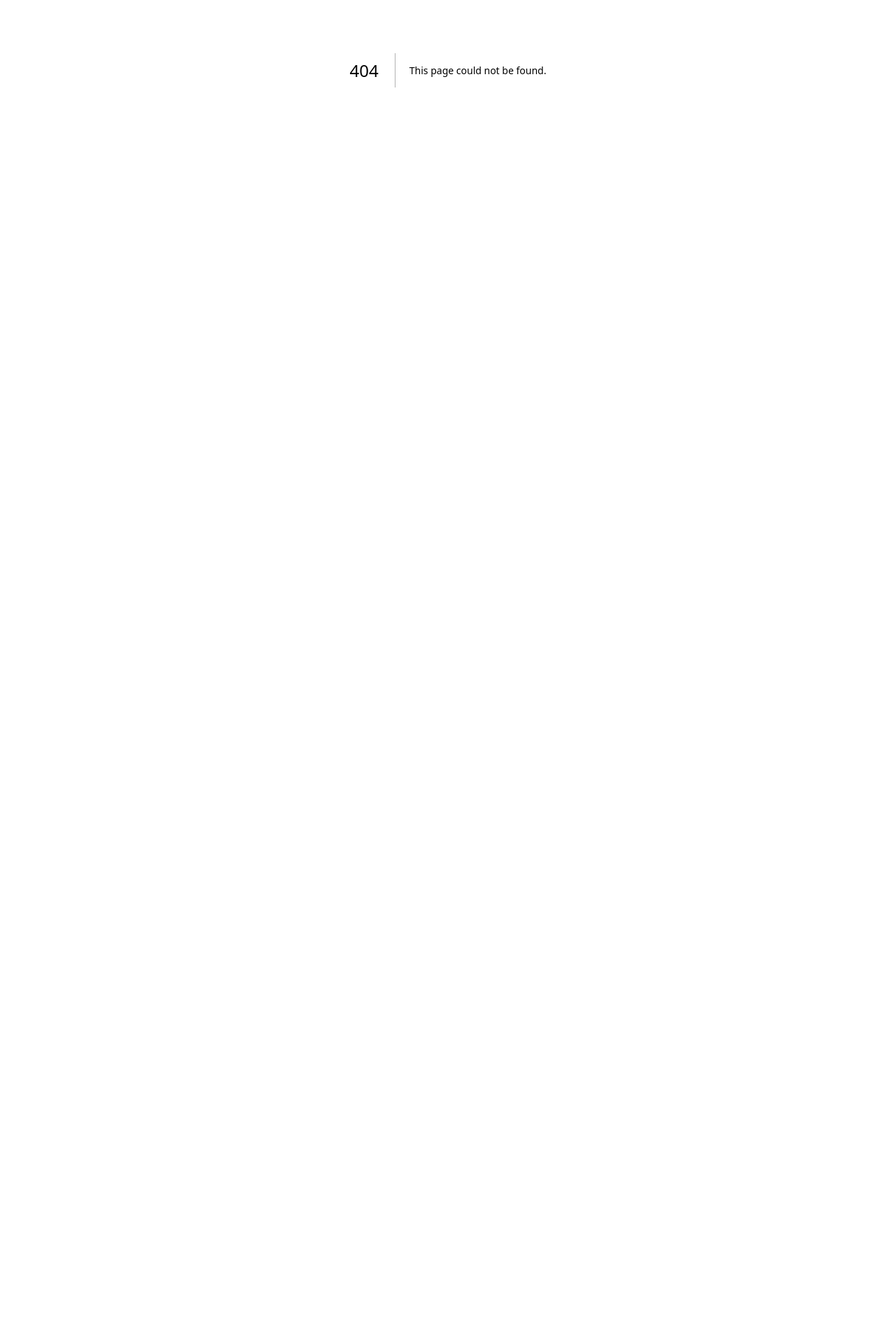
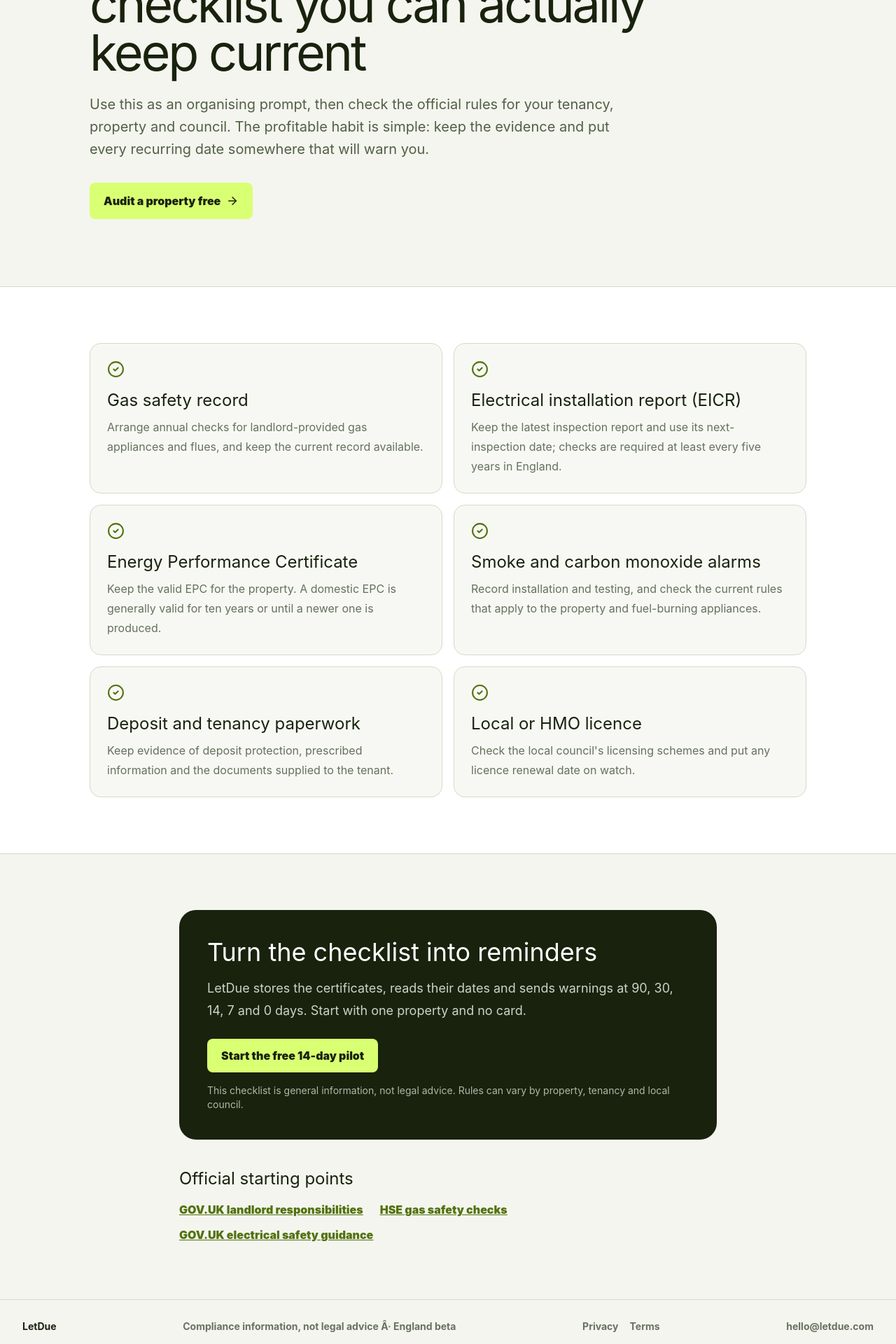
Before and after one commit to ptekspy/Money-Maker, a Next.js app in the folder apps/certcue/: page /guides/landlord-compliance-checklist-england in a window 1280 px wide. Before the commit this address had no page. Shown: the part 300-2220 px from the top of the page at 70% size. Before the commit the page ends 800 px from the top, so only its background shows below. Built offline with nearby package versions, Linux system fonts and the light colour scheme.

Commit message:
Add LetDue organic acquisition loop

```diff
--- /dev/null
+++ b/apps/certcue/app/guides/landlord-compliance-checklist-england/page.tsx
@@ -0,0 +1,131 @@
+import { ArrowRight, CheckCircle2 } from "lucide-react";
+import type { Metadata } from "next";
+import { MarketingFrame } from "@/components/marketing-frame";
+
+export const metadata: Metadata = {
+  title: "Landlord compliance checklist for England | LetDue",
+  description:
+    "A plain-English starting checklist for rental property certificates, safety records and recurring dates landlords in England should organise.",
+  alternates: { canonical: "/guides/landlord-compliance-checklist-england" },
+};
+
+const checklist = [
+  {
+    title: "Gas safety record",
+    detail:
+      "Arrange annual checks for landlord-provided gas appliances and flues, and keep the current record available.",
+  },
+  {
+    title: "Electrical installation report (EICR)",
+    detail:
+      "Keep the latest inspection report and use its next-inspection date; checks are required at least every five years in England.",
+  },
+  {
+    title: "Energy Performance Certificate",
+    detail:
+      "Keep the valid EPC for the property. A domestic EPC is generally valid for ten years or until a newer one is produced.",
+  },
+  {
+    title: "Smoke and carbon monoxide alarms",
+    detail:
+      "Record installation and testing, and check the current rules that apply to the property and fuel-burning appliances.",
+  },
+  {
+    title: "Deposit and tenancy paperwork",
+    detail:
+      "Keep evidence of deposit protection, prescribed information and the documents supplied to the tenant.",
+  },
+  {
+    title: "Local or HMO licence",
+    detail:
+      "Check the local council's licensing schemes and put any licence renewal date on watch.",
+  },
+] as const;
+
+export default function LandlordChecklistPage() {
+  return (
+    <MarketingFrame>
+      <section className="px-4 py-14 md:px-8 md:py-24">
+        <div className="mx-auto max-w-5xl">
+          <p className="font-black text-[#52720d] text-sm uppercase">
+            England landlord guide
+          </p>
+          <h1 className="mt-4 max-w-4xl text-5xl leading-[0.95] tracking-[-0.045em] md:text-7xl">
+            A landlord compliance checklist you can actually keep current
+          </h1>
+          <p className="mt-6 max-w-3xl text-[#526047] text-xl leading-8">
+            Use this as an organising prompt, then check the official rules for
+            your tenancy, property and council. The profitable habit is simple:
+            keep the evidence and put every recurring date somewhere that will
+            warn you.
+          </p>
+          <a
+            className="mt-8 inline-flex min-h-13 items-center gap-2 rounded-lg bg-[#d9ff73] px-5 font-black"
+            href="/?source=landlord-checklist#audit"
+          >
+            Audit a property free <ArrowRight size={18} />
+          </a>
+        </div>
+      </section>
+      <section className="border-[#d5dbc9] border-y bg-white px-4 py-14 md:px-8 md:py-20">
+        <div className="mx-auto grid max-w-5xl gap-4 md:grid-cols-2">
+          {checklist.map((item) => (
+            <article
+              className="rounded-2xl border border-[#d5dbc9] bg-[#f7f8f3] p-6"
+              key={item.title}
+            >
+              <CheckCircle2 className="text-[#52720d]" size={25} />
+              <h2 className="mt-4 text-2xl">{item.title}</h2>
+              <p className="mt-2 text-[#65715d] leading-7">{item.detail}</p>
+            </article>
+          ))}
+        </div>
+      </section>
+      <section className="px-4 py-14 md:px-8 md:py-20">
+        <div className="mx-auto max-w-3xl rounded-3xl bg-[#18220d] p-7 text-white md:p-10">
+          <h2 className="text-4xl">Turn the checklist into reminders</h2>
+          <p className="mt-4 text-[#cbd4c5] text-lg leading-8">
+            LetDue stores the certificates, reads their dates and sends warnings
+            at 90, 30, 14, 7 and 0 days. Start with one property and no card.
+          </p>
+          <a
+            className="mt-6 inline-flex min-h-12 items-center rounded-lg bg-[#d9ff73] px-5 font-black text-[#18220d]"
+            href="/?source=landlord-checklist#audit"
+          >
+            Start the free 14-day pilot
+          </a>
+          <p className="mt-4 text-[#aeb9a7] text-sm">
+            This checklist is general information, not legal advice. Rules can
+            vary by property, tenancy and local council.
+          </p>
+        </div>
+        <div className="mx-auto mt-10 max-w-3xl">
+          <h2 className="text-2xl">Official starting points</h2>
+          <div className="mt-4 flex flex-wrap gap-x-6 gap-y-3 font-black text-[#52720d] underline">
+            <a
+              href="https://www.gov.uk/renting-out-a-property/landlord-responsibilities"
+              rel="noreferrer"
+              target="_blank"
+            >
+              GOV.UK landlord responsibilities
+            </a>
+            <a
+              href="https://www.hse.gov.uk/gas/landlords/safetycheckswhat.htm"
+              rel="noreferrer"
+              target="_blank"
+            >
+              HSE gas safety checks
+            </a>
+            <a
+              href="https://www.gov.uk/government/publications/electrical-safety-standards-in-the-private-and-social-rented-sectors-guidance"
+              rel="noreferrer"
+              target="_blank"
+            >
+              GOV.UK electrical safety guidance
+            </a>
+          </div>
+        </div>
+      </section>
+    </MarketingFrame>
+  );
+}
```
